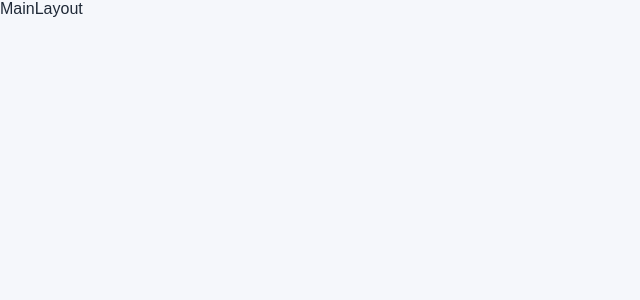
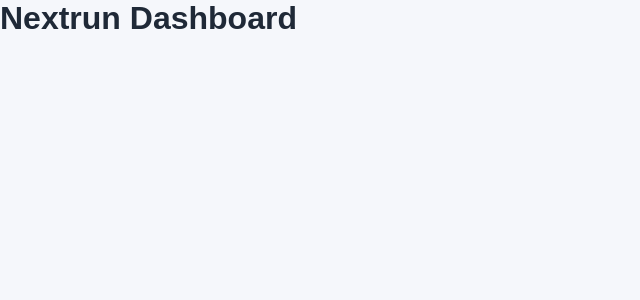
Before and after one commit to DevCodeYuvraj/Nextrun, a Next.js app in the folder nextrun-clean-and-elegant-admin-dashboard/: page / in a window 1280 px wide. Shown: the top 300 px of the page, without its empty margins (0-640 px from the left). Built offline with nearby package versions, Linux system fonts and the light colour scheme.

Commit message:
A7543:37 PM181 C18137i3:37 PM

```diff
--- a/nextrun-clean-and-elegant-admin-dashboard/src/app/page.js
+++ b/nextrun-clean-and-elegant-admin-dashboard/src/app/page.js
@@ -1,9 +1,5 @@
-import MainLayout from "@/components/layout/MainLayout";
-
-export default function Dashboard() {
+export default function Home() {
   return (
-    <MainLayout>
-      Dashboard Content
-    </MainLayout>
+    <h1>Nextrun Dashboard</h1>
   );
 }
```
